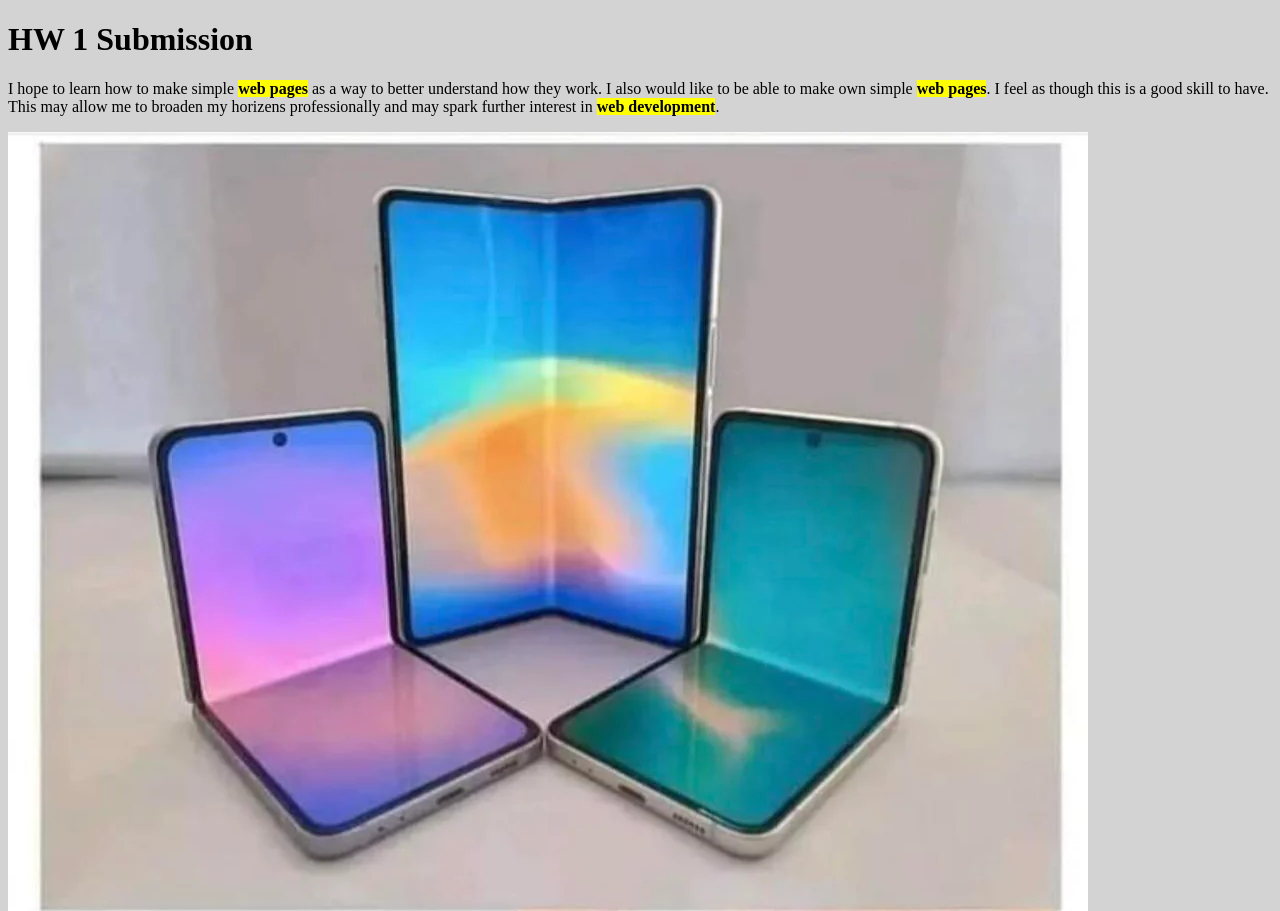
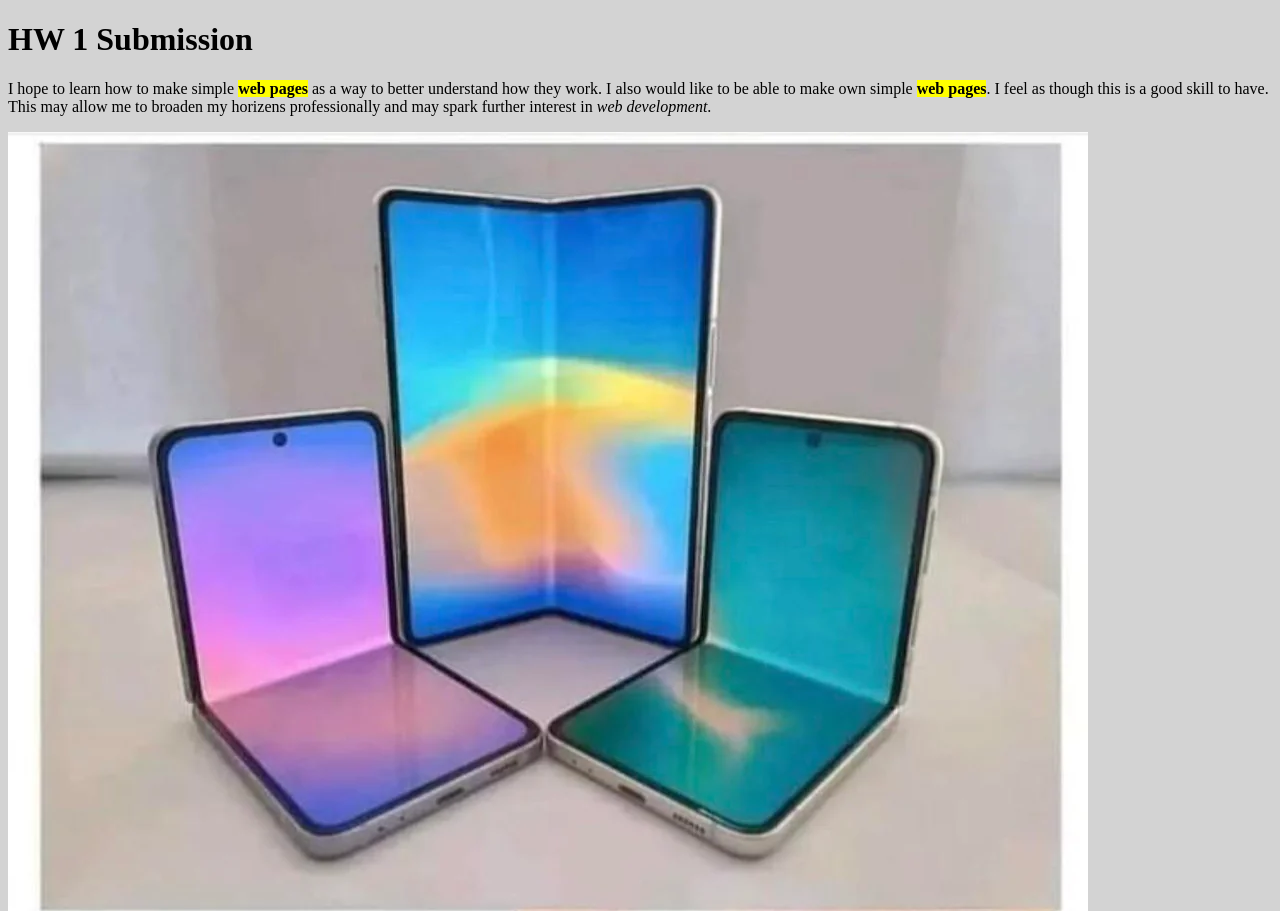
Before and after one commit to GU-Web-Dev-2024/homework-1-seanburke04, a plain HTML site: page hw1-seanburke04/index.html in a window 1280 px wide. Shown: the top 911 px of the page. Drawn offline with Linux system fonts and the light colour scheme.

Commit message:
hw1 complete

```diff
--- a/hw1-seanburke04/index.html
+++ b/hw1-seanburke04/index.html
@@ -18,7 +18,7 @@
             be able to make own simple <strong>web pages</strong>. I feel
             as though this is a good skill to have. This may allow me to
             broaden my horizens professionally and may spark further interest
-            in <strong>web development</strong>.
+            in <em>web development</em>.
         </p>
         <img src="webDev.jpg" alt="Web Development Meme">
         <a href="https://www.reddit.com/r/ProgrammerHumor/comments/140hdl9/another_webdev_meme/">
```
